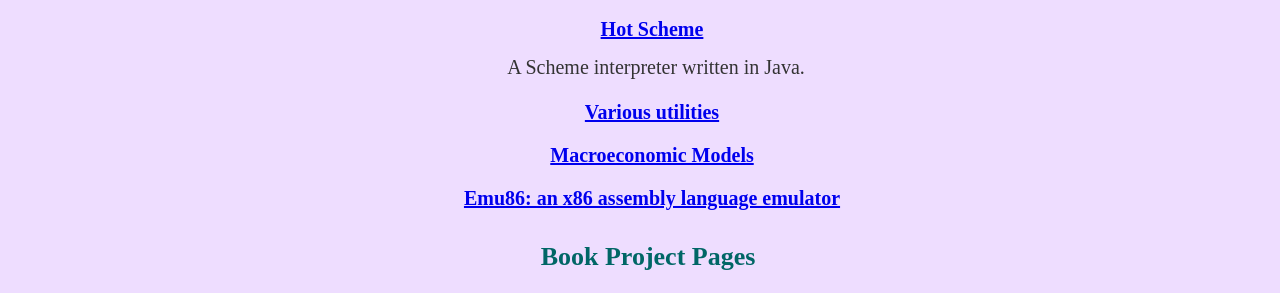
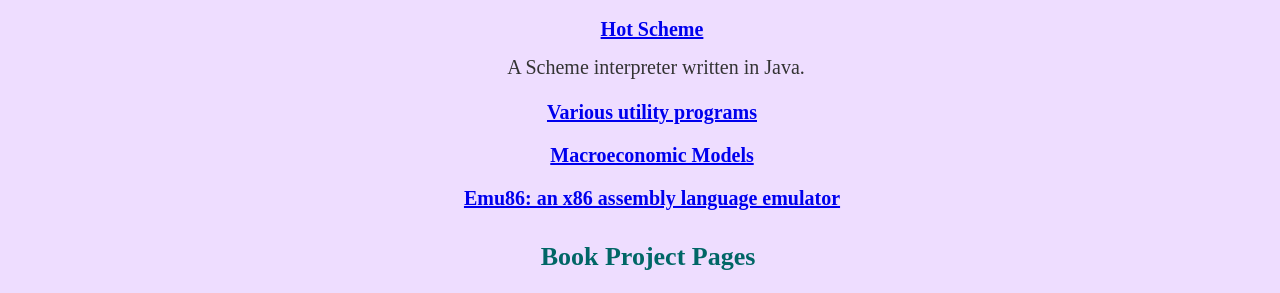
Before and after one commit to gcallah/gcallah.github.io, a Jekyll site: the page index.html, which Jekyll copies as it is, in a window 1280 px wide. Shown: the part 743-1036 px from the top of the page. Built offline with Jekyll 4.4.1, drawn with Linux system fonts in a browser that asks for light colours.

```diff
--- a/index.html
+++ b/index.html
@@ -65,13 +65,10 @@
                     </p>
 
                     <h3>
-                        <a
-                            href="../utils/index.html">
-                            Various utilities
+                        <a href="https://github.com/gcallah/utils">
+                            Various utility programs
                         </a>
-
                     </h3>
-
                     <h3>
                         <a href="../MacroModels/index.html">
                         Macroeconomic Models
```
